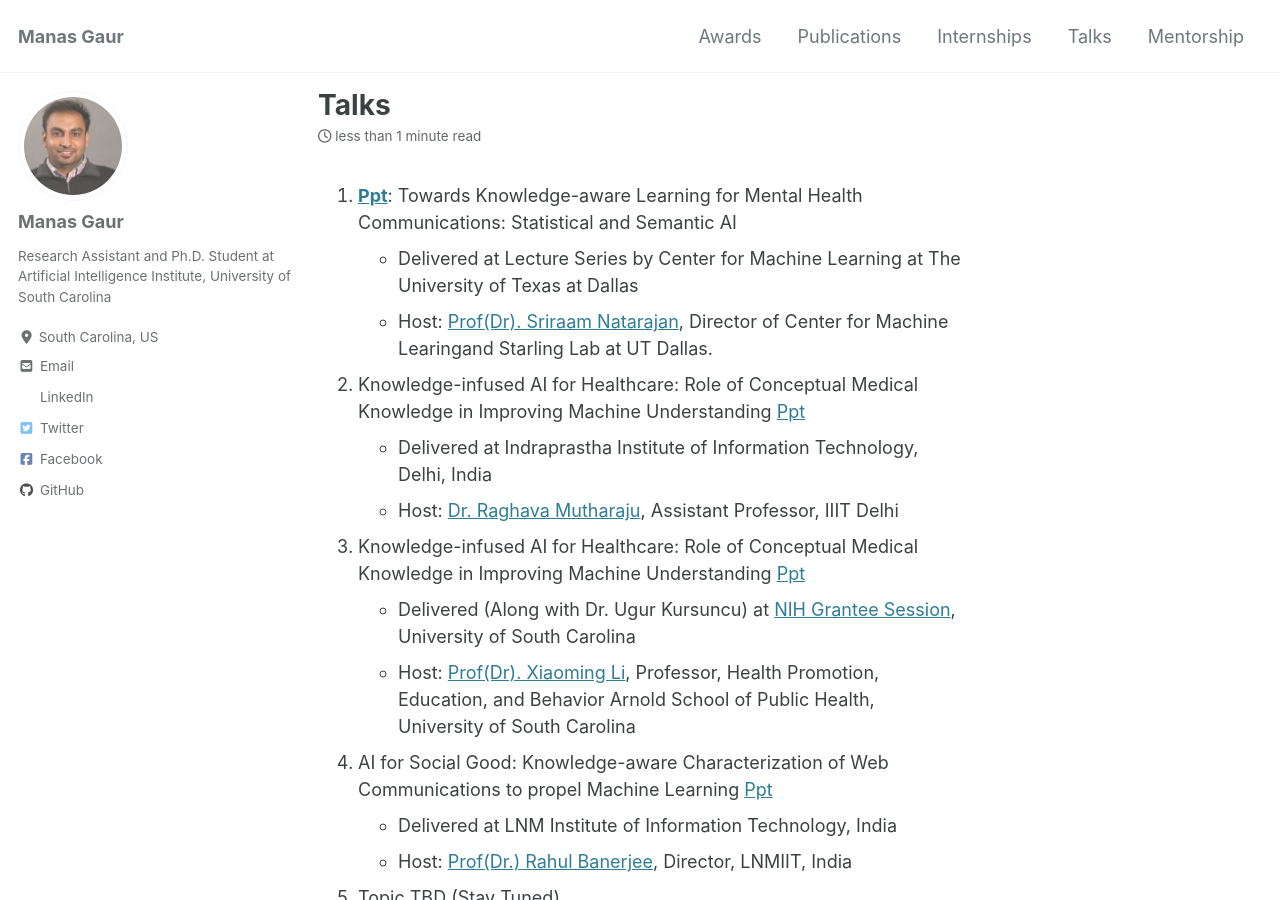
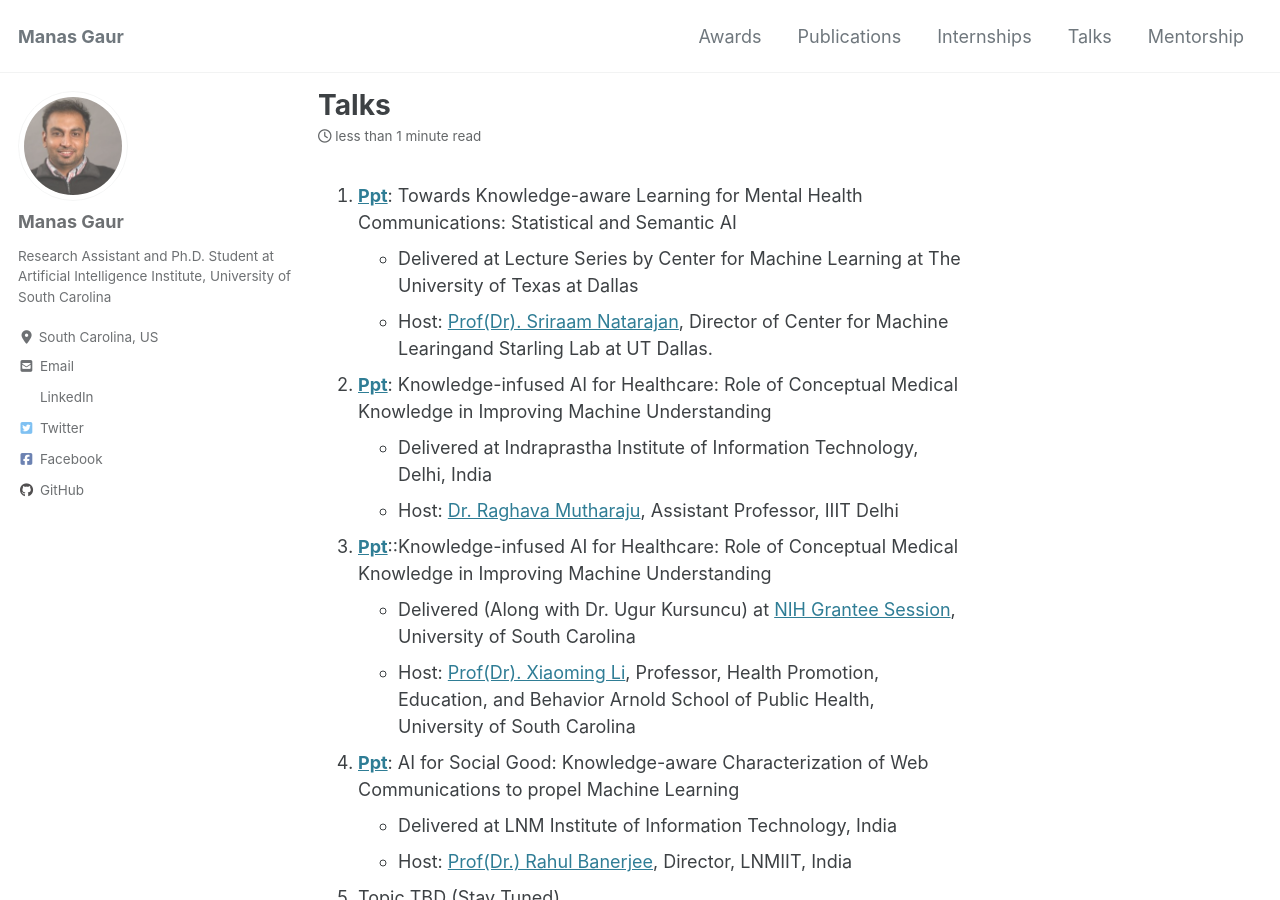
Before and after one commit to manasgaur/manasgaur.github.io, a Jekyll site: the page built from _pages/talks.md, in a window 1280 px wide and 900 px high. Built offline with Jekyll 4.4.1, drawn with Linux system fonts in a browser that asks for light colours; cached includes are drawn as plain includes; nearby versions of some CDN libraries.

```diff
--- a/_pages/talks.md
+++ b/_pages/talks.md
@@ -8,15 +8,15 @@ author_profile: true
     * Delivered at Lecture Series by Center for Machine Learning at The University of Texas at Dallas
     * Host: [Prof(Dr). Sriraam Natarajan](https://starling.utdallas.edu/), Director of Center for Machine Learingand Starling Lab at UT Dallas.
 
-2. Knowledge-infused AI for Healthcare: Role of Conceptual Medical Knowledge in Improving Machine Understanding [Ppt](http://bit.ly/AII_IIITDdelhi)
+2. [**Ppt**](http://bit.ly/AII_IIITDdelhi): Knowledge-infused AI for Healthcare: Role of Conceptual Medical Knowledge in Improving Machine Understanding
     * Delivered at Indraprastha Institute of Information Technology, Delhi, India
     * Host: [Dr. Raghava Mutharaju](http://raghavam.github.io/), Assistant Professor, IIIT Delhi
 
-3. Knowledge-infused AI for Healthcare: Role of Conceptual Medical Knowledge in Improving Machine Understanding [Ppt](https://docs.google.com/presentation/d/1F6i6QeI9A_1yFR9nNI2ory8CRK4oKZhviQm3eZMepPY/edit?usp=sharing)
+3. [**Ppt**](https://docs.google.com/presentation/d/1F6i6QeI9A_1yFR9nNI2ory8CRK4oKZhviQm3eZMepPY/edit?usp=sharing)::Knowledge-infused AI for Healthcare: Role of Conceptual Medical Knowledge in Improving Machine Understanding
     * Delivered (Along with Dr. Ugur Kursuncu) at [NIH Grantee Session](https://www.sc-bdhs-conference.org/), University of South Carolina
     * Host: [Prof(Dr). Xiaoming Li](https://www.sc.edu/study/colleges_schools/public_health/faculty-staff/li_xiaoming.php), Professor, Health Promotion, Education, and Behavior Arnold School of Public Health, University of South Carolina
 
-4. AI for Social Good: Knowledge-aware Characterization of Web Communications to propel Machine Learning [Ppt](http://bit.ly/Sabudh_ppt)
+4. [**Ppt**](http://bit.ly/Sabudh_ppt): AI for Social Good: Knowledge-aware Characterization of Web Communications to propel Machine Learning
     * Delivered at LNM Institute of Information Technology, India
     * Host: [Prof(Dr.) Rahul Banerjee](https://www.lnmiit.ac.in/Employee_ProfileNew.aspx?nDeptID=eagii), Director, LNMIIT, India
 
```
